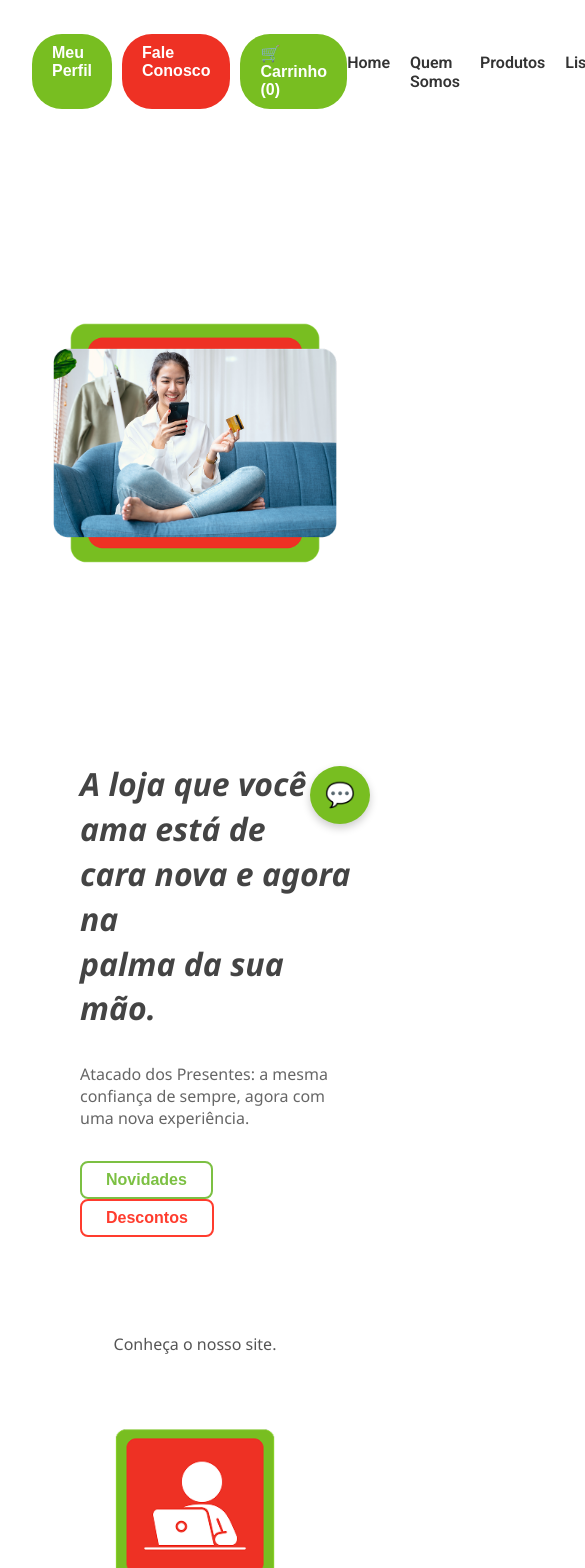
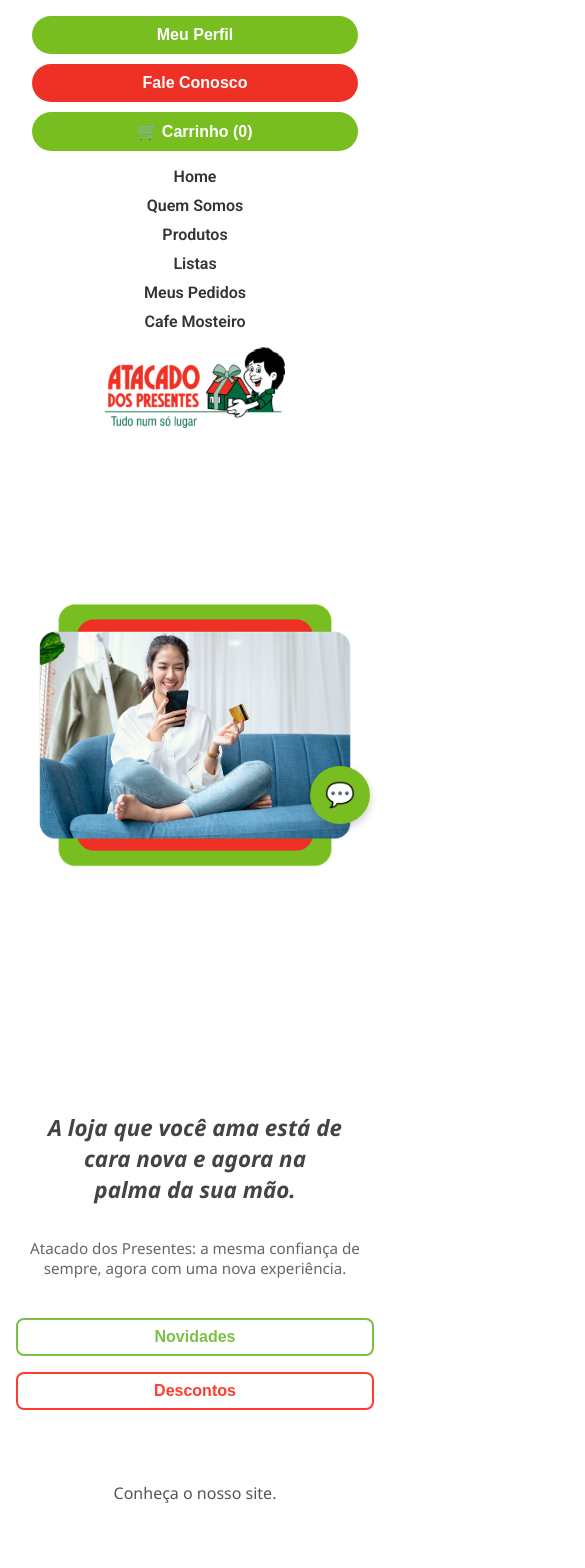
Before and after one commit to Mareaturbo2/pj2-atacado-reactJS, a React (Vite) app in the folder atacado-pj/: page / in a window 390 px wide. Shown: the top 1568 px of the page, 585 px wide, since content can reach past the window. Built offline with nearby package versions, Linux system fonts and the light colour scheme.

Commit message:
ajuste para tela de celular

```diff
--- a/atacado-pj/src/components/Header/Header.module.css
+++ b/atacado-pj/src/components/Header/Header.module.css
@@ -5,16 +5,19 @@
   align-items: center;
   justify-content: space-between;
 }
+
 .topcontent {
   display: flex;
   width: 100%;
   align-items: center;
   justify-content: space-between;
+  flex-wrap: wrap;
 }
 
 .buttons {
   display: flex;
   gap: 10px;
+  flex-wrap: wrap;
 }
 
 .btngreen, .btnred {
@@ -24,6 +27,7 @@
   font-weight: bold;
   cursor: pointer;
   transition: background-color 0.3s ease;
+  white-space: nowrap;
 }
 
 .btngreen {
@@ -47,6 +51,8 @@
 .navmenu {
   display: flex;
   gap: 20px;
+  flex-wrap: wrap;
+  justify-content: center;
 }
 
 .navmenu a {
@@ -58,13 +64,37 @@
 .logo img {
   width: 240px;
 }
-  a.btngreen {
+
+a.btngreen, a.btnred {
   text-decoration: none;
   color: #fff;
   display: inline-block;
 }
-  a.btnred {
-    text-decoration: none;
-    color: #fff;
-    display: inline-block;
+
+
+@media (max-width: 768px) {
+  .topcontent {
+    flex-direction: column;
+    align-items: center;
+    gap: 1rem;
   }
+
+  .buttons {
+    justify-content: center;
+  }
+
+  .navmenu {
+    flex-direction: column;
+    align-items: center;
+    gap: 10px;
+  }
+
+  .logo img {
+    width: 180px;
+  }
+
+  .btngreen, .btnred {
+    width: 100%;
+    text-align: center;
+  }
+}
--- a/atacado-pj/src/pages/Home/Home.module.css
+++ b/atacado-pj/src/pages/Home/Home.module.css
@@ -51,7 +51,6 @@
   border-radius: 8px;
   font-size: 1rem;
   background: transparent;
-    margin-right: 1rem;
   cursor: pointer;
   transition: all 0.3s ease;
 }
@@ -85,7 +84,6 @@
   text-align: center;
   gap: 2rem;
   padding: 1rem;
-
 }
 
 .step {
@@ -100,7 +98,6 @@
   max-width: 13rem;
   object-fit: contain;
   border-radius: 0.5rem;
-
 }
 
 
@@ -129,7 +126,6 @@
   height: auto;
   object-fit: cover;
   border-radius: 16px;
-
 }
 
 .highlight p {
@@ -137,3 +133,67 @@
   margin-top: 1rem;
   color: #555;
 }
+
+
+img {
+  max-width: 100%;
+  height: auto;
+  display: block;
+}
+
+
+@media (max-width: 768px) {
+  .hero {
+    flex-direction: column;
+    padding: 2rem 1rem;
+  }
+
+  .hero-text {
+    margin-left: 0;
+    margin-top: 2rem;
+    text-align: center;
+  }
+
+  .hero-text h1 {
+    font-size: 1.4rem;
+  }
+
+  .hero-text p,
+  .highlight p {
+    font-size: 0.95rem;
+  }
+
+  .hero-buttons {
+    display: flex;
+    flex-direction: column;
+    align-items: center;
+  }
+
+  .btn-outline-green,
+  .btn-outline-red {
+    width: 100%;
+    margin: 0.5rem 0;
+  }
+
+  .steps {
+    flex-direction: column;
+    align-items: center;
+  }
+
+  .step {
+    max-width: 90%;
+    margin: 1rem 0;
+  }
+
+  .highlight {
+    max-width: 100%;
+    margin: 1.5rem 0;
+  }
+}
+
+
+@media (min-width: 769px) {
+  .btn-outline-green {
+    margin-right: 1rem;
+  }
+}
```
Lines whose indentation alone changed are shown as unchanged.
